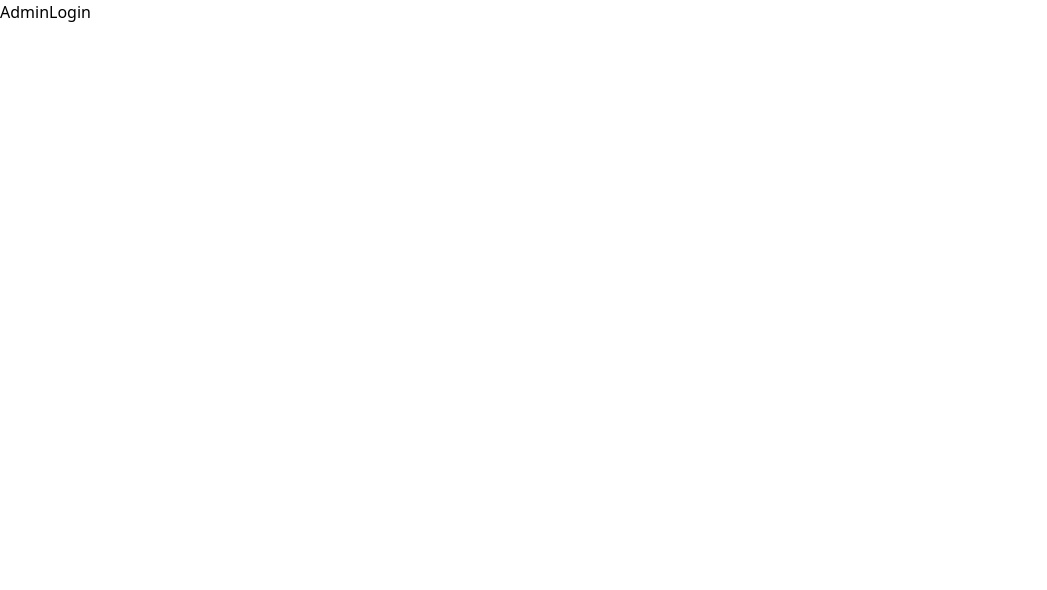
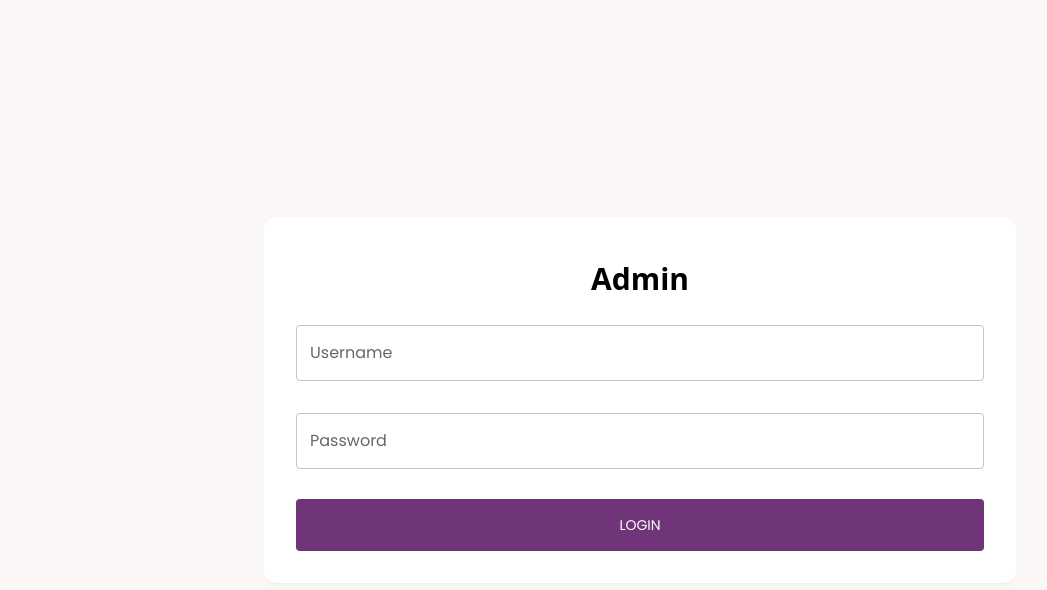
Before and after one commit to perryaryee/Video_Platform_Frontend, a React (Create React App) app: page /admin-login in a window 1280 px wide. Shown: the top 590 px of the page, without its empty margins (0-1047 px from the left). Built offline with nearby package versions, Linux system fonts and the light colour scheme.

Commit message:
admin-login

```diff
--- a/src/Components/AdminSidebar.tsx
+++ b/src/Components/AdminSidebar.tsx
@@ -19,7 +19,7 @@ const AdminSidebar: React.FC = () => {
         <div className=' bg-[#703578] h-screen'>
             <List>
                 <div>
-                    <h1 className=' text-center text-[#F0AE2F] mb-5'>ADMIN PANEL</h1>
+                    <h1 className=' text-center text-[#F0AE2F] mb-5 font-bold'>ADMIN PANEL</h1>
                 </div>
                 <ListItemButton
                     selected={isActive("/admin")}
--- a/src/Components/AuthHeader.tsx
+++ b/src/Components/AuthHeader.tsx
@@ -26,8 +26,8 @@ export const AuthHeader: React.FC<Props> = ({ showLogins, showLogout }) => {
                     </div>
                     :
                     showLogout ?
-                        <div  className=' flex items-center space-x-3'>
-                             <Button onClick={() => {
+                        <div className=' flex items-center space-x-3'>
+                            <Button onClick={() => {
                                 navigate("/admin-login")
                             }} style={{ border: "1px solid #703578", paddingLeft: 50, paddingRight: 50, borderRadius: 6, paddingTop: 13, paddingBottom: 13, fontWeight: "bold", fontSize: 13 }}>ADMIN</Button>
                             <Button onClick={() => {
--- a/src/Pages/AdminLogin.tsx
+++ b/src/Pages/AdminLogin.tsx
@@ -1,8 +1,66 @@
-import React from 'react'
+import { Button, CircularProgress, TextField } from '@mui/material';
+import { message } from 'antd';
+import axios from 'axios';
+import React, { useState } from 'react'
+import { useNavigate } from 'react-router-dom';
+import { BASEURL } from '../Connections/BASEURLS';
 
 const AdminLogin: React.FC = () => {
+    const [username, setusername] = useState<string>("");
+    const [password, setpassword] = useState<string>("");
+    const [loading, setloading] = useState<boolean>(false);
+
+    const navigate = useNavigate();
+
+    const Login = () => {
+        if (!username || !password) {
+            message.warning("All fields are required!")
+        }
+        else {
+            setloading(true);
+
+            const payload = {
+                username,
+                password
+            }
+
+            axios.post(`${BASEURL}/admin/admin-login`, payload).then((response) => {
+                setloading(false);
+                const data = response.data;
+                if (data) {
+                    navigate("/admin");
+                }
+            }).catch((err) => {
+                setloading(false);
+                message.error(err.response.data.message);
+
+            });
+        }
+    }
+
     return (
-        <div>AdminLogin</div>
+        <div>
+            <div className=' grid place-items-center bg-[#FAF7F6] h-screen'>
+                <div className=' bg-white shadow-sm py-8 px-8 rounded-xl'>
+
+                    <div className=' space-y-3 py-3'>
+                        <h1 className=' font-bold text-3xl text-center'>Admin</h1>
+                    </div>
+                    <div className=' mt-4'>
+                        <div className=' space-y-8'>
+                            <TextField value={username} onChange={(e) => {
+                                setusername(e.target.value);
+                            }} fullWidth label="Username" />
+                            <TextField type="password" value={password} onChange={(e) => {
+                                setpassword(e.target.value);
+                            }} fullWidth label="Password" />
+                        </div>
+                        {loading ? <Button style={{ backgroundColor: "#703578", width: "100%", color: "white", padding: 14, marginTop: 30 }}><CircularProgress style={{ color: "white" }} size={17} /></Button> :
+                            <Button onClick={Login} style={{ backgroundColor: "#703578", width: "100%", color: "white", padding: 14, marginTop: 30 }}>Login</Button>}
+                    </div>
+                </div>
+            </div>
+        </div>
     )
 }
 
--- a/src/Pages/ForgetPassword.tsx
+++ b/src/Pages/ForgetPassword.tsx
@@ -15,7 +15,7 @@ const ForgetPassword: React.FC = () => {
 
   const submitEmail = () => {
     if (!email) {
-      message.warning("Field is required!!!!")
+      message.warning("Email Field is required")
     }
     else {
       setLoading(true);
@@ -23,11 +23,12 @@ const ForgetPassword: React.FC = () => {
         email
       };
       axios
-        .post(`${BASEURL}/auth/reset-password`, payload)
+        .post(`${BASEURL}/auth/forgot-password`, payload)
         .then((response) => {
           const data = response.data.message;
           message.success(data);
           setLoading(false);
+          setemail("");
         })
         .catch((err) => {
           setLoading(false);
@@ -67,7 +68,7 @@ const ForgetPassword: React.FC = () => {
                     width: "100%",
                   }}
                 >
-                  authenticating......
+                  please await......
                 </Button>
               ) : (
                 <Button
--- a/src/Pages/Login.tsx
+++ b/src/Pages/Login.tsx
@@ -44,10 +44,9 @@ const Login = () => {
                 }
             }).catch((err) => {
                 setloading(false);
-                //  setloading(true);
                 message.error(err.response.data.message);
 
-            })
+            });
         }
     }
 
--- a/src/Pages/NewPassword.tsx
+++ b/src/Pages/NewPassword.tsx
@@ -19,7 +19,7 @@ const NewPassword: React.FC = () => {
     const submitEmail = () => {
         setLoading(true);
         const payload = {
-            NewPassword,
+            password: NewPassword,
             token
         };
         axios
@@ -27,6 +27,7 @@ const NewPassword: React.FC = () => {
             .then((response) => {
                 const data = response.data.message;
                 message.success(data);
+                navigate("/home")
                 setLoading(false);
             })
             .catch((err) => {
@@ -47,7 +48,7 @@ const NewPassword: React.FC = () => {
                             </h1>
                         </div>
                         <div className="">
-                            <TextField value={NewPassword} onChange={(e: any) => {
+                            <TextField type="password" value={NewPassword} onChange={(e: any) => {
                                 setNewPassword(e.target.value);
                             }} fullWidth label="New Password" />
                         </div>
```
